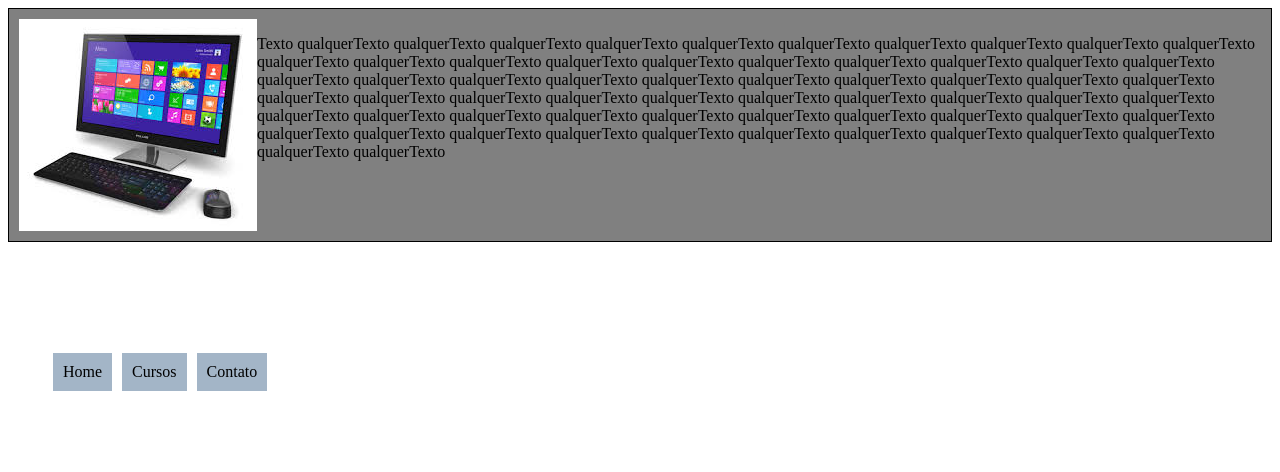
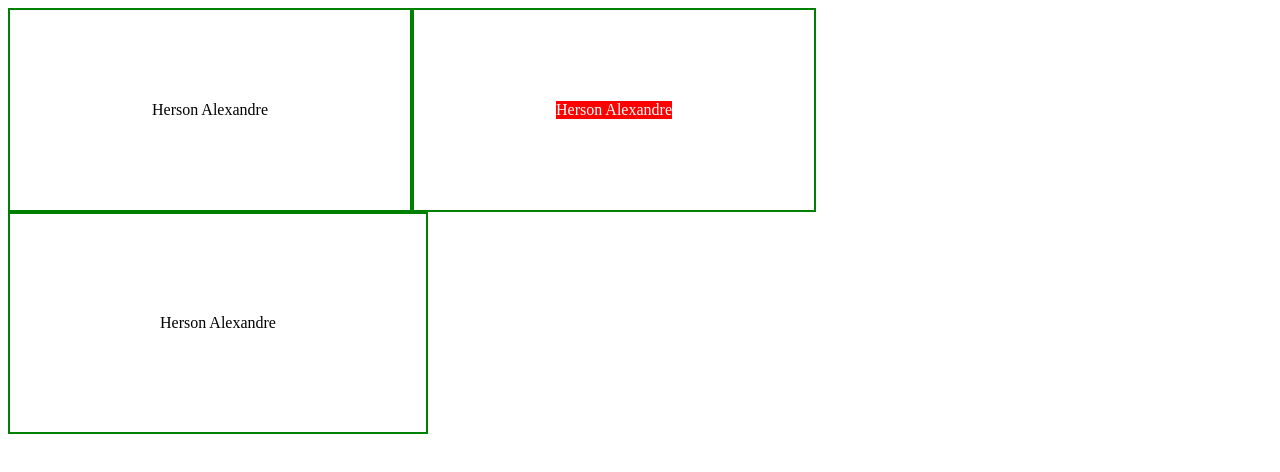
Before and after one commit to Hersonmei/ProgBR, a plain HTML site: page index.html in a window 1280 px wide. Drawn offline with Linux system fonts and the light colour scheme.

Commit message:
Alinhamento Vertical

```diff
--- a/index.html
+++ b/index.html
@@ -1,66 +1,89 @@
+<!DOCTYPE html>
 <!DOCTYPE html>
 <html lang="en">
 <head>
-    <title>Aula Float</title>
     <meta charset="UTF-8">
+    <meta name="viewport" content="width=device-width, initial-scale=1.0">
     <style>
         body{
-            font-size: 1.2erm
+        font-size:1.2erm;
     }
 
-        #i5{
+    .card{
+        position: relative;
         float: left;
+        width: 400px;
+        height: 200px;
+        border: 2px solid green;
+        text-align: center;
 
     }
 
-        p{
-            clear: none;
+    .c1{
+
+        line-height: 200px;
     }
 
-        div{
-            border: 1px solid black;
-            overflow:auto;
-            padding: 10px;
-            background-color: gray;
-            overflow: auto;
+    .c2{
+        color: white;
+        background-color: red;
+        position: absolute;
+        top: 50%;
+        left: 50%;
+
+        transform: translate(-50%, -50%);
+
 
     }
 
-        li{
+    .card2{
+        display: inline-block;
+        clear: left;
         float: left;
-            list-style: none;
-            padding: 10px;
-            background-color: #a3b5c7;
-            margin: 5px;
+        border: 2px solid green;
+        padding-left: 150px;
+        padding-right: 150px;
+        padding-top: 100px;
+        padding-bottom: 100px;
+
+
     }
+
+
+
 
 
     </style>
 
-
+    <title>Document</title>
 </head>
 <body>
+    <div class="card">
+
+        <div class="c1">
+            Herson Alexandre
+
+        </div>
+    </div>
+
+    <div class="card">
+
+        <div class="c2">
+            Herson Alexandre
+
+        </div>
+
+    </div>
+
+    <div class="card2">
 
         <div>
-
-        <img id="i5" src="./pc.jpg">
-        <p>
-            Texto qualquerTexto qualquerTexto qualquerTexto qualquerTexto qualquerTexto qualquerTexto qualquerTexto qualquerTexto qualquerTexto qualquerTexto qualquerTexto qualquerTexto qualquerTexto qualquerTexto qualquerTexto qualquerTexto qualquerTexto qualquerTexto qualquerTexto qualquerTexto qualquerTexto qualquerTexto qualquerTexto qualquerTexto qualquerTexto qualquerTexto qualquerTexto qualquerTexto qualquerTexto qualquerTexto qualquerTexto qualquerTexto qualquerTexto qualquerTexto qualquerTexto qualquerTexto qualquerTexto qualquerTexto qualquerTexto qualquerTexto qualquerTexto qualquerTexto qualquerTexto qualquerTexto qualquerTexto qualquerTexto qualquerTexto qualquerTexto qualquerTexto qualquerTexto qualquerTexto qualquerTexto qualquerTexto qualquerTexto qualquerTexto qualquerTexto qualquerTexto qualquerTexto qualquerTexto qualquerTexto qualquerTexto qualquerTexto
-
-        </p>
+            Herson Alexandre
+        </div>
 
     </div>
 
 
-        <br><br><br><br><br>
-        <ul>
-            <li>Home</li>
-            <li>Cursos</li>
-            <li>Contato</li>
-
-
-
-        </ul>
 
 
 
```
Lines whose indentation alone changed are shown as unchanged.
